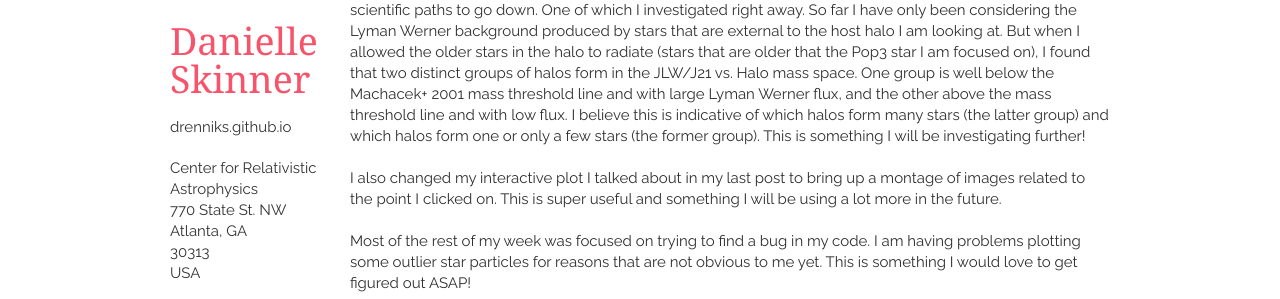
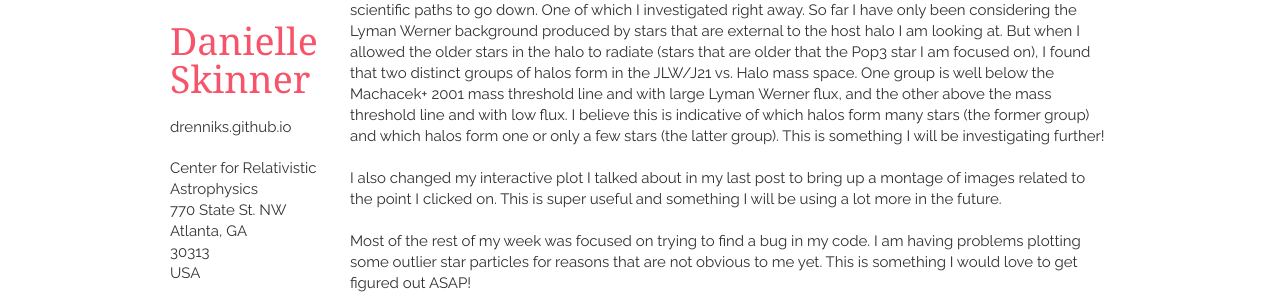
Before and after one commit to drenniks/drenniks.github.io, a Jekyll site: the page built from _posts/2018-08-03-weekly-update.md, in a window 1280 px wide. Shown: the part 159-458 px from the top of the page. Built offline with Jekyll 4.4.1, drawn with Linux system fonts in a browser that asks for light colours; nearby versions of some CDN libraries; comment, search, counter and statistics services are not loaded; some of the changed text lies outside the part shown.

Commit message:
changing weekly update

```diff
--- a/_posts/2018-08-03-weekly-update.md
+++ b/_posts/2018-08-03-weekly-update.md
@@ -4,7 +4,7 @@ title: "Weekly Update"
 date: 2018-08-03
 ---
 
-This week started off with a very informative talk by visitng speaker, <a href="http://www-utap.phys.s.u-tokyo.ac.jp/~hartwig/index.html"><font color="#0000ff">Tilman Hartwig</font></a> (Hello to you, if you are reading this!). Afterwards, we had a great discussion about our research, and he gave me some good ideas of scientific paths to go down. One of which I investigated right away. So far I have only been considering the Lyman Werner background produced by stars that are external to the host halo I am looking at. But when I allowed the older stars in the halo to radiate (stars that are older that the Pop3 star I am focused on), I found that two distinct groups of halos form in the JLW/J21 vs. Halo mass space. One group is well below the Machacek+ 2001 mass threshold line and with large Lyman Werner flux, and the other above the mass threshold line and with low flux. I believe this is indicative of which halos form many stars (the latter group) and which halos form one or only a few stars (the former group). This is something I will be investigating further!
+This week started off with a very informative talk by visitng speaker, <a href="http://www-utap.phys.s.u-tokyo.ac.jp/~hartwig/index.html"><font color="#0000ff">Tilman Hartwig</font></a> (Hello to you, if you are reading this!). Afterwards, we had a great discussion about our research, and he gave me some good ideas of scientific paths to go down. One of which I investigated right away. So far I have only been considering the Lyman Werner background produced by stars that are external to the host halo I am looking at. But when I allowed the older stars in the halo to radiate (stars that are older that the Pop3 star I am focused on), I found that two distinct groups of halos form in the JLW/J21 vs. Halo mass space. One group is well below the Machacek+ 2001 mass threshold line and with large Lyman Werner flux, and the other above the mass threshold line and with low flux. I believe this is indicative of which halos form many stars (the former group) and which halos form one or only a few stars (the latter group). This is something I will be investigating further!
 <br>
 <br>
 I also changed my interactive plot I talked about in my last post to bring up a montage of images related to the point I clicked on. This is super useful and something I will be using a lot more in the future.
```
